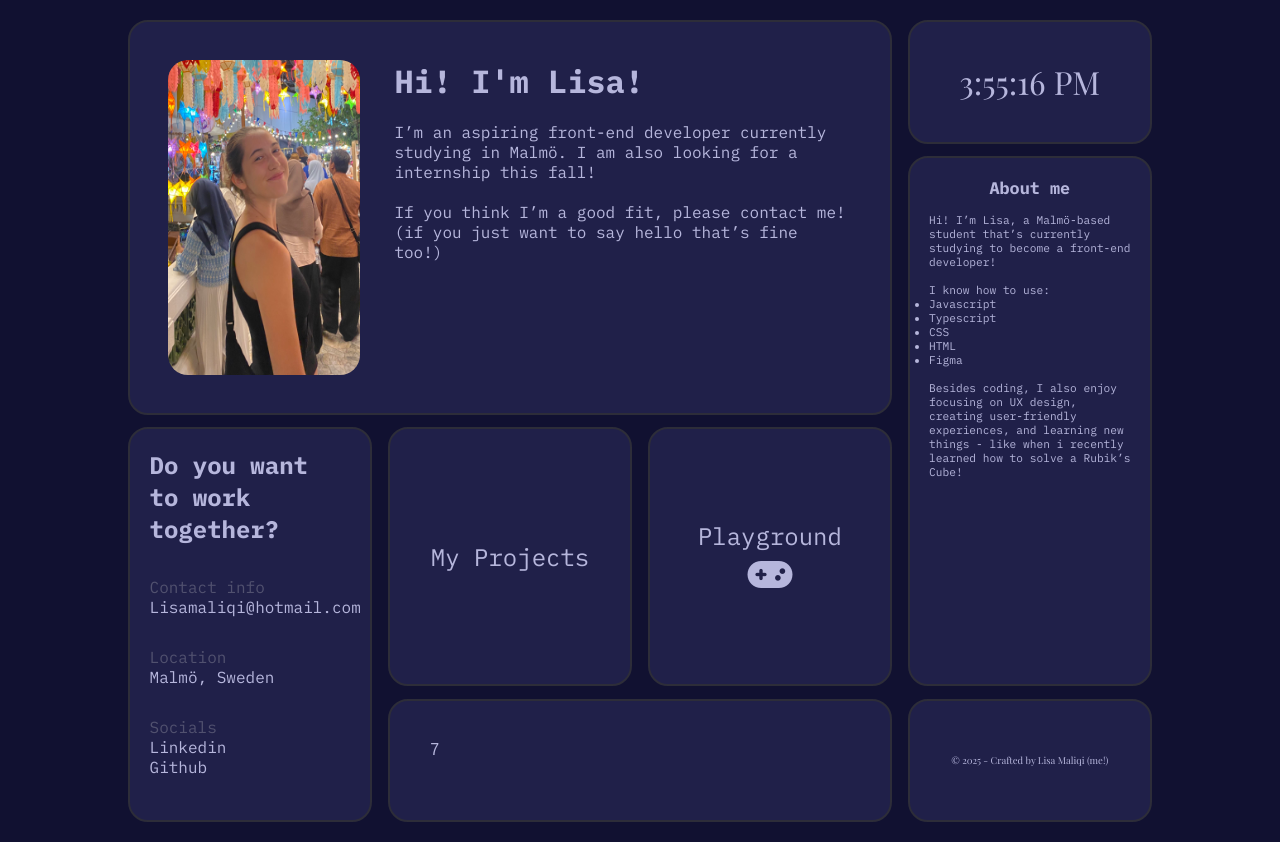
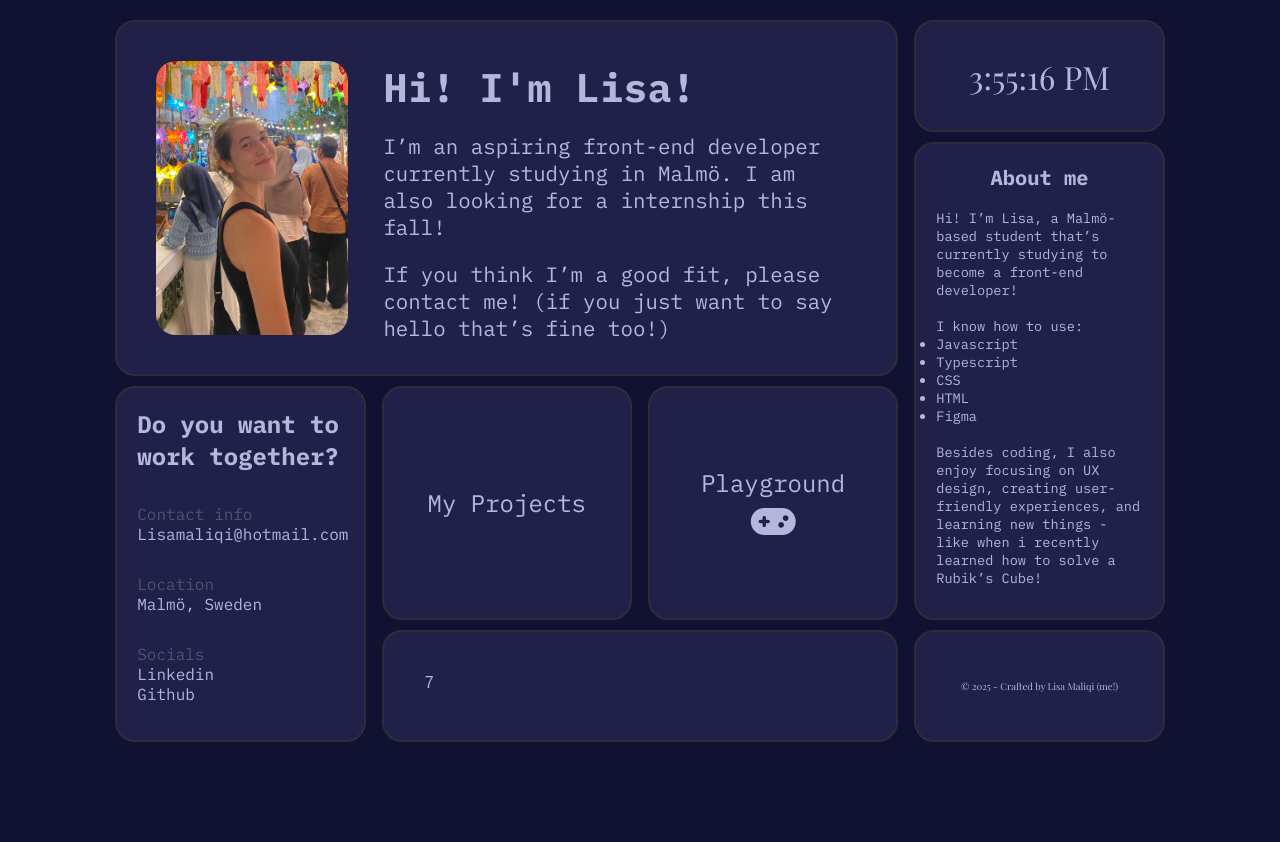
Before and after one commit to lisamaliqi/lisamaliqi.github.io, a website: page index.html in a window 1280 px wide. After the commit the page ends 800 px from the top, so only its background shows below. Drawn offline with nearby package versions, Linux system fonts and the light colour scheme; a web font is replaced by a local one.

Commit message:
making it more responsive

```diff
--- a/src/assets/style/style.css
+++ b/src/assets/style/style.css
@@ -59,9 +59,9 @@ body {
 
 @media all and (min-width: 1000px) {
     .container {
-        margin: 20px 10%;
+        margin: 20px 9%;
         grid-template-columns: repeat(4, 1fr);
-        grid-template-rows: repeat(6, 1fr);
+        grid-template-rows: repeat(6, 14vh);
     }
 
     .block {
@@ -123,12 +123,11 @@ body {
 }
 
 .intro-about-me .profile-img {
-    /* display: flex; */
-    margin-top: 20px;
-    width: 60vw;
+    width: 100%;
+    max-width: 300px;
+    height: auto;
     border-radius: 20px;
-    /* align-items: center; */
-    justify-content: center;
+    object-fit: cover;
 }
 
 @media all and (min-width: 601px) {
@@ -157,11 +156,11 @@ body {
     }
 
     .intro-about-me h2 {
-        font-size: 2rem;
+        font-size: 2.5rem;
     }
 
     .intro-about-me p {
-        font-size: 1em;
+        font-size: 1.3em;
     }
 
     .intro-about-me .profile-img {
@@ -187,6 +186,12 @@ body {
 @media all and (min-width: 601px) {
     .about-me {
         font-size: 0.7em;
+    }
+}
+
+@media all and (min-width: 1001px) {
+    .about-me {
+        font-size: 0.85em;
     }
 }
 
```
